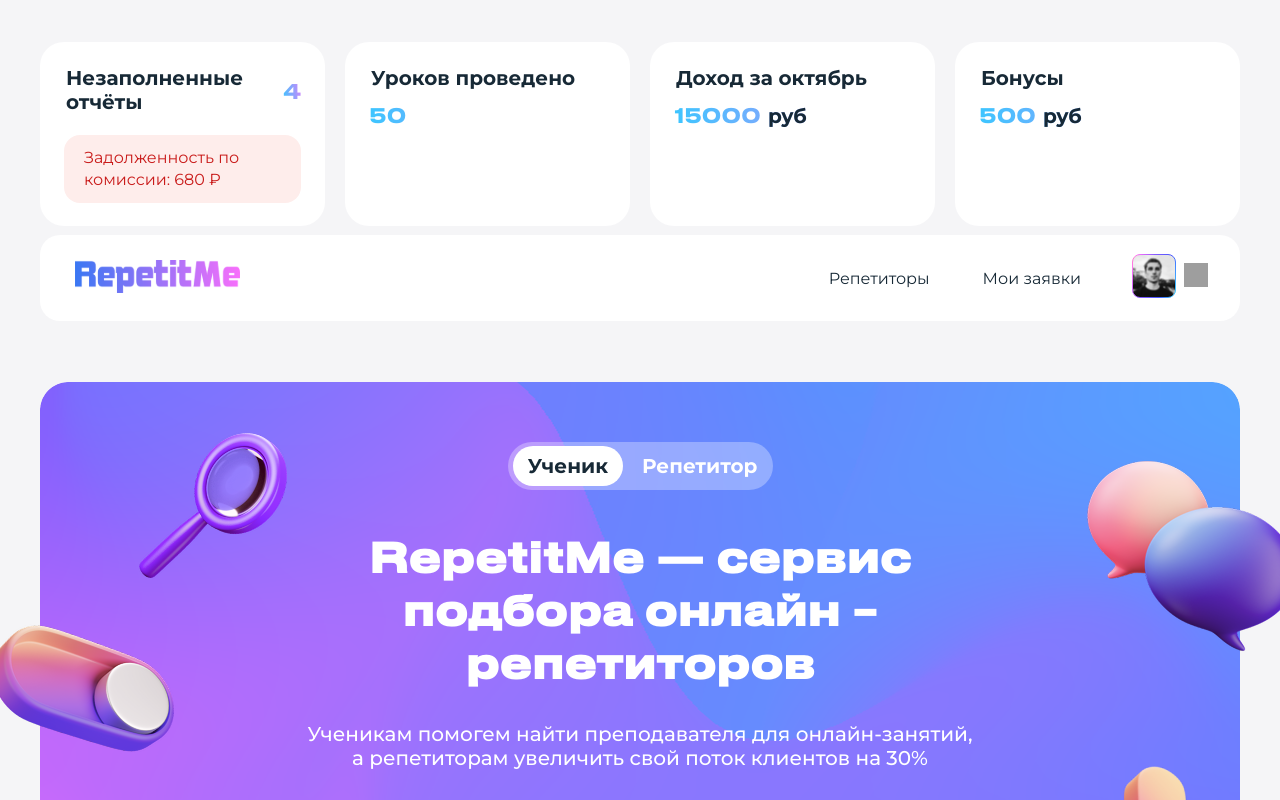
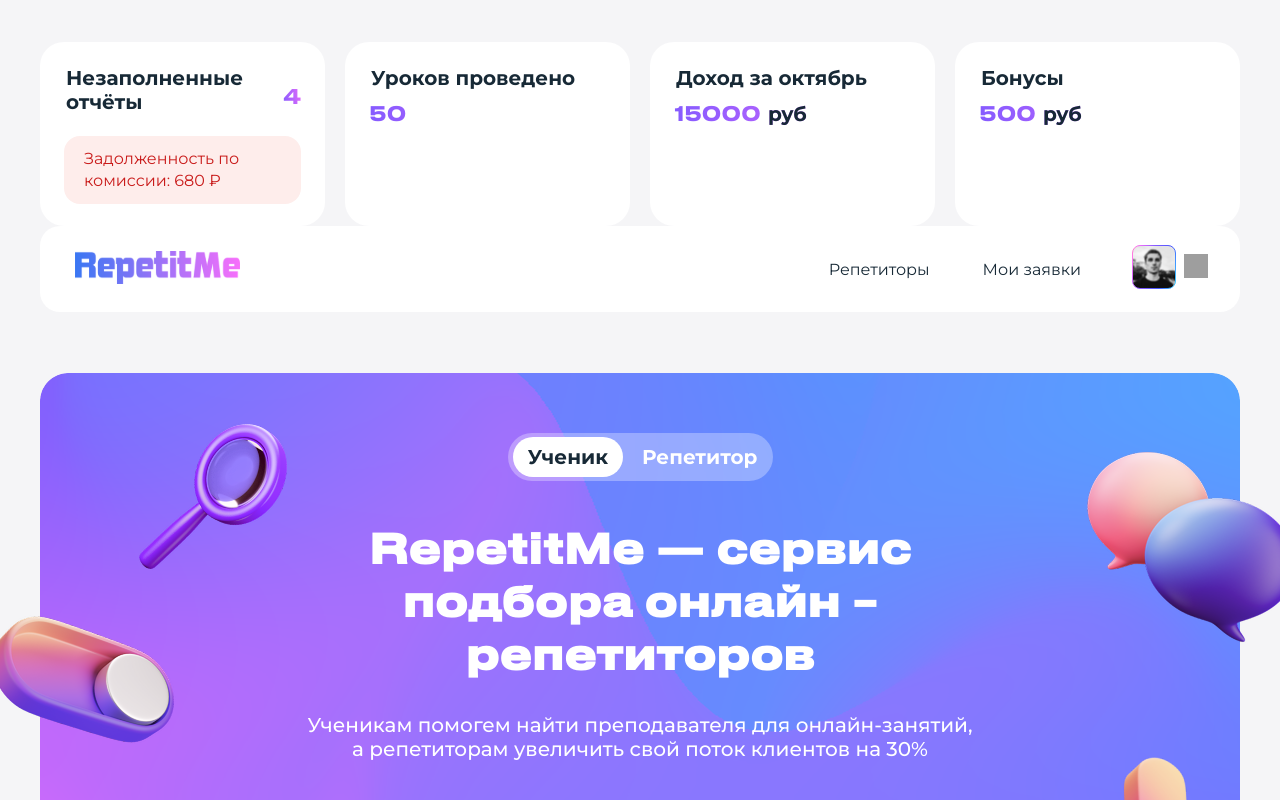
Before and after one commit to repetitme/repetit-me, a React (Vite) app: page / in a window 1280 px wide. Shown: the top 800 px of the page. Built offline with nearby package versions, Linux system fonts and the light colour scheme; grey boxes are pictures that could not be loaded.

Commit message:
fix review

```diff
--- a/src/app/App.tsx
+++ b/src/app/App.tsx
@@ -1,12 +1,11 @@
 //import { useState } from 'react';
-
 import Footer from '../widgets/Footer';
 import Header from '../widgets/Header';
+import StatCards from '../widgets/StatisticCards';
 import AppRouter from './router/AppRouter';
 
 import '../assets/index.scss';
 import styles from './index.module.scss';
-import StatCards from '../widgets/StatisticCards';
 
 function App() {
   //const [auth, setAuth] = useState<'unauth' | 'student' | 'teacher'>('unauth');
--- a/src/widgets/StatisticCards/data.ts
+++ b/src/widgets/StatisticCards/data.ts
@@ -1,11 +1,10 @@
-import { Card } from "./type";
+import { Card } from './type';
 
 export const cards: Card[] = [
   {
     title: 'Незаполненные отчёты',
     value: 4,
-      additionalInfo: 'Задолженность по комиссии: 680 ₽',
-      additionalValue: undefined // Опциональное значение
+    additionalInfo: 'Задолженность по комиссии: 680 ₽'
   },
   {
     title: 'Уроков проведено',
--- a/src/widgets/StatisticCards/index.module.scss
+++ b/src/widgets/StatisticCards/index.module.scss
@@ -8,12 +8,6 @@
   background-color: var(--clr-1);
   max-inline-size: 1200px;
   margin: auto;
-
-  &__withAdditionalInfo {
-    display: flex;
-    margin-bottom: 9px;
-    align-items: center;
-  }
 
   &__list {
     background-color: var(--clr-main);
@@ -26,22 +20,32 @@
     gap: 12px;
   }
 
+  &__withAdditionalInfo {
+    display: flex;
+    align-items: center;
+  }
+
   &__title {
     font-family: var(--ffm-default, 'Montserrat', courier, monospace);
     font-weight: 700;
     font-size: 20px;
     color: var(--clr-black);
     margin-left: 2px;
+    margin-bottom: 10px;
   }
 
   &__value {
     font-family: var(--ffm-title, 'Druktextwidecur', courier, monospace);
 
-    @include text-gradient (#3dc5ff, #ff71f9);
+    @include text-gradient(#865bff, #ff71f9);
 
     font-weight: 500;
     font-size: 20px;
     letter-spacing: -0.3px;
+  }
+
+  &__currency {
+    color: var(--clr-black);
   }
 
   &__additional {
--- a/src/widgets/StatisticCards/index.tsx
+++ b/src/widgets/StatisticCards/index.tsx
@@ -1,19 +1,19 @@
 import classNames from 'classnames';
+
+import { cards } from './data';
+
 import styles from './index.module.scss';
-import { cards } from './data';
 
 const StatCards: React.FC = () => {
   return (
     <div className={styles.cards}>
       {cards.map((card, index) => (
+        <div key={index} className={styles.cards__list}>
           <div
-          key={index}
-          className={classNames(styles.cards__list, {
+            className={classNames({
               [styles.cards__withAdditionalInfo]: card.additionalInfo
             })}
           >
-          {card.additionalInfo ? (
-            <div className={styles.cards__withAdditionalInfo}>
             <h3 className={styles.cards__title}>{card.title}</h3>
             <p className={styles.cards__value}>
               {card.value}
@@ -22,24 +22,10 @@
               )}
             </p>
           </div>
-          ) : (
-            <>
-              <h3 className={styles.cards__title}>{card.title}</h3>
-              <p className={styles.cards__value}>
-                {card.value}
-                {card.currency && (
-                  <span className={styles.cards__title}> {card.currency}</span>
-                )}
-              </p>
-            </>
-          )}
           {card.additionalInfo && (
             <div className={styles.cards__additional}>
               <p className={styles['cards__additional--text']}>
                 {card.additionalInfo}
-              </p>
-              <p className={styles['cards__additional--text']}>
-                {card.additionalValue}
               </p>
             </div>
           )}
```
Lines whose indentation alone changed are shown as unchanged.
